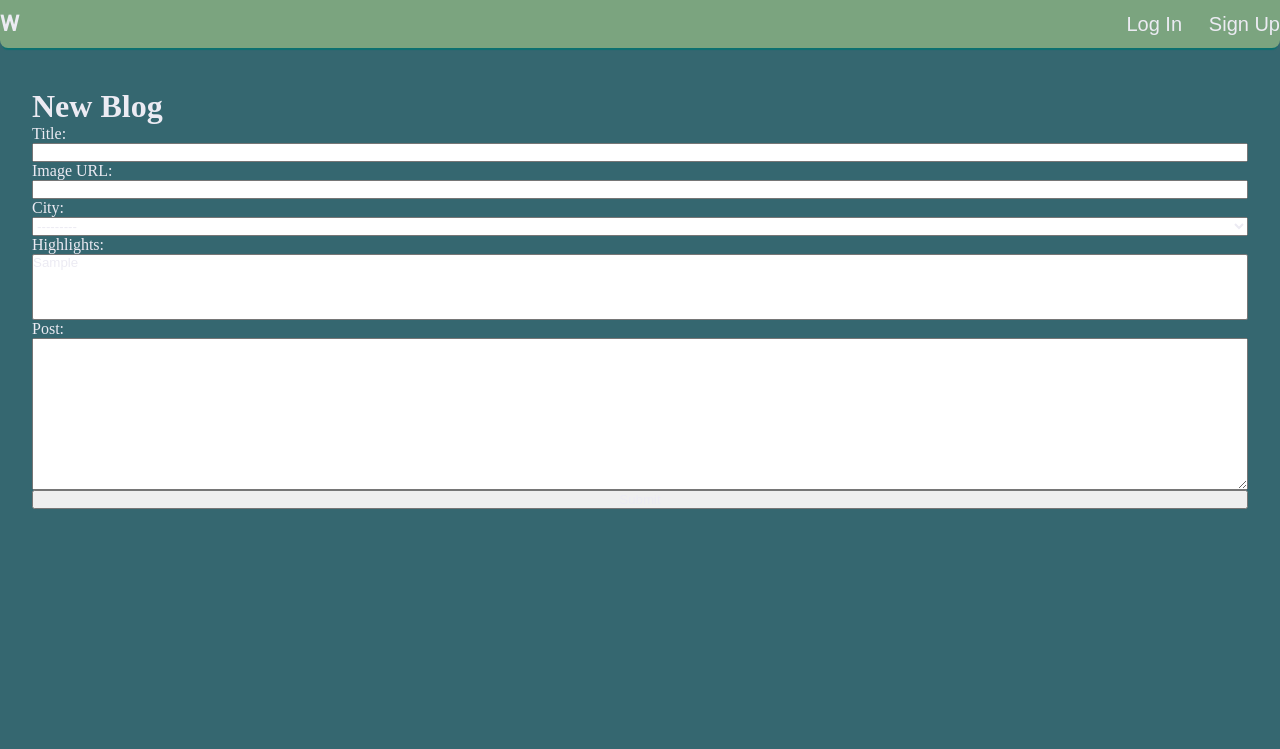
After one commit to Tony-Villa/project-wayfarer, a Django app: page /user/profile/1/newblog in a window 1280 px wide. The commit adds this page. Shown: the top 749 px of the page. Run offline with Django 3.2, Linux system fonts and the light colour scheme; tables that the repository leaves empty hold one stand-in row (values such as "Sample post"); some web fonts are replaced.

Commit message:
Fixes #14

```diff
--- a/main_app/models/blog_model.py
+++ b/main_app/models/blog_model.py
@@ -10,12 +10,11 @@ class Blog(models.Model):
     created_at = models.DateTimeField(auto_now_add=True)
     img = models.CharField(max_length=1024, default='')
     city = models.ForeignKey(City, on_delete=CASCADE, related_name='cities')
-    profile = models.ManyToManyField(Profile)
+    profile = models.ForeignKey(Profile, on_delete=CASCADE, related_name='profiles')
     reccomendation = models.ManyToManyField(Reccomendation)
 
     def __str__(self):
         return self.title
-
 
 class Comment(models.Model):
     content = models.CharField(max_length=255)
--- /dev/null
+++ b/main_app/templates/user/blog_create.html
@@ -0,0 +1,29 @@
+{% extends 'layout/base.html' %}
+{% block content %}
+<h1>New Blog</h1>
+
+<form style='display:flex; flex-direction: column;' method="post">
+<!-- Security Feature  -->
+  {% csrf_token %}
+<!--  Generate inputs  -->
+    <label class='form-input' for="{{ form.name.id_for_label }}">Title: </label>
+    {{form.title}}
+
+    <label class='form-input' for="{{ form.img.id_for_label }}">Image URL: </label>
+    {{form.img}}
+    <label class='form-input' for="{{ form.city.id_for_label }}">City: </label>
+    {{form.city}}
+    <label class='form-input' for="{{ form.reccomendation.id_for_label }}">Highlights: </label>
+    {{form.reccomendation}}
+    <label class='form-input' for="{{ form.post.id_for_label }}">Post: </label>
+    {{form.post}}
+    <div class='hidden'>
+        <label class='form-input' for="{{ form.profile.id_for_label }}">Profile: </label>
+        {{form.profile}}
+    </div>
+  <!-- {{form.as_p}}  -->
+<!--  Submit form  -->
+  <input type="submit" value="Submit" />
+</form>
+
+{% endblock %}
--- a/main_app/templates/user/profile.html
+++ b/main_app/templates/user/profile.html
@@ -6,5 +6,8 @@
 
 <a href="{% url 'profile_update' user.profile.pk %}"><button style='background-color: green;padding:10px;'>edit</button></a>
 <a href="{% url 'profile_delete' user.profile.pk %}"><button style='background-color: red;padding:10px;'>Delete</button></a>
+<br>
+<br>
+<a href="{% url 'blog_create' user.profile.pk %}">Create Blog</a>
 
 {% endblock %}
--- a/main_app/urls.py
+++ b/main_app/urls.py
@@ -10,4 +10,6 @@ urlpatterns = [
     path('user/profile/', views.Profile_View.as_view(), name='profile'),
     path('user/profile/<int:pk>/update', views.Profile_Update.as_view(), name='profile_update'),
     path('user/profile/<int:pk>/delete', views.Profile_Delete.as_view(), name='profile_delete'),
+    path('user/profile/<int:pk>/newblog', views.Blog_Create.as_view(), name='blog_create'),
+    path('blog/<int:pk>', views.Blog_View.as_view(), name='blog')
     ]
--- a/main_app/views/blog_views.py
+++ b/main_app/views/blog_views.py
@@ -0,0 +1,27 @@
+from django.forms import models
+from django.shortcuts import render, redirect
+from django.views import View
+from django.http import HttpResponse
+from django.contrib.auth import login
+from django.contrib.auth.forms import UserCreationForm
+from django.views.generic.base import TemplateView
+from django.views.generic.edit import UpdateView, DeleteView, CreateView
+from django.views.generic import DetailView
+from django.urls import reverse
+
+from main_app.models.blog_model import Blog
+
+
+class Blog_Create(CreateView):
+    model = Blog
+    fields = ['title', 'img', 'post', 'profile', 'city', 'reccomendation']
+    template_name = 'user/blog_create.html'
+    success_url = '/user/profile'
+
+    def get_initial(self):
+        return {'profile': self.kwargs.get("pk")}
+
+
+class Blog_View(DetailView):
+    model = Blog
+    template_name='user/blog_show.html'
```
Also changed, not shown: main_app/templates/user/blog_show.html (added, +15 -0 lines), main_app/migrations/0008_auto_20211031_2138.py (added).
